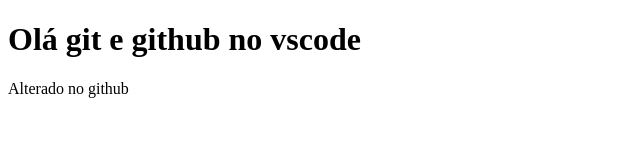
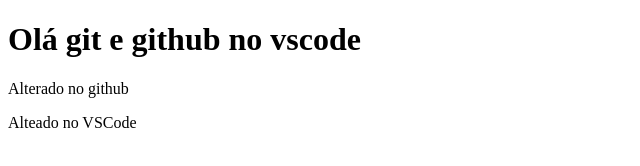
Before and after one commit to JoaoPereira7/Trabalhando-com-git, a plain HTML site: page index.html in a window 1280 px wide. Shown: the whole page, without its empty margins (0-640 px from the left). Drawn offline with Linux system fonts and the light colour scheme.

Commit message:
alterado no vscode

```diff
--- a/index.html
+++ b/index.html
@@ -8,5 +8,6 @@
 <body>
     <h1>Olá git e github no vscode</h1>
     <p>Alterado no github</p>
+    <p>Alteado no VSCode</p>
 </body>
 </html>
```
